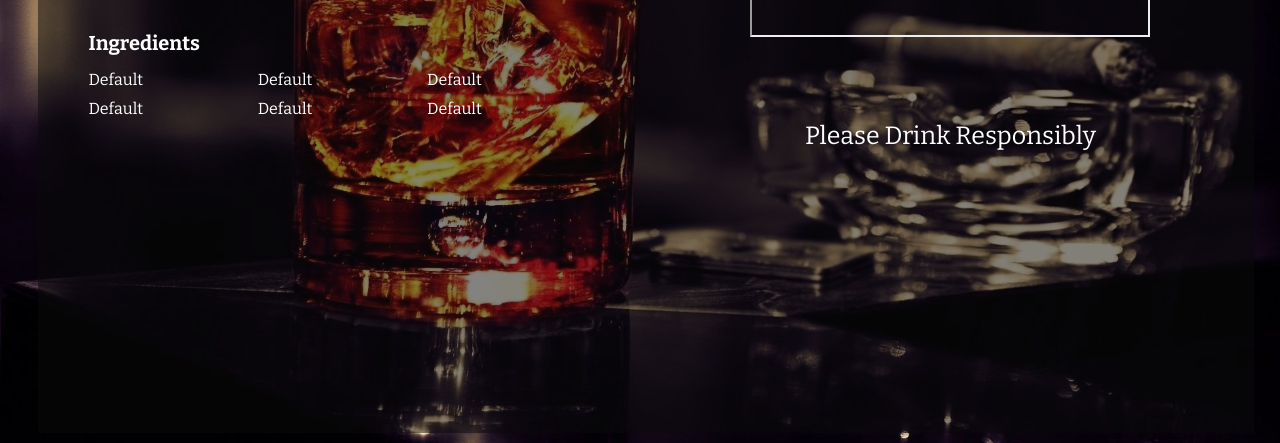
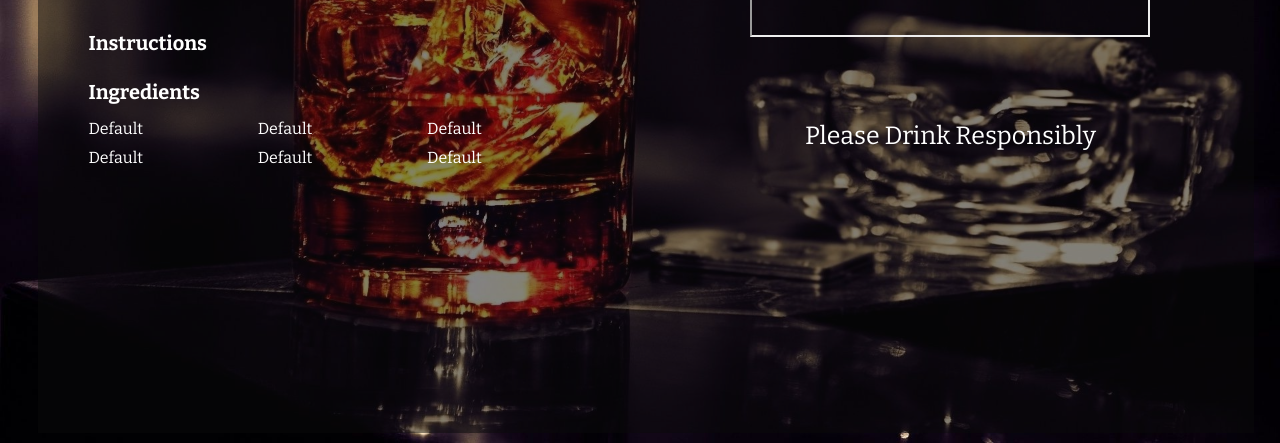
Before and after one commit to sosoberg/project_1, a plain HTML site: page index.html in a window 1280 px wide. Both pictures are taken after a click on the button "Click for Recipe". Shown: the part 357-800 px from the top of the page. Drawn offline with nearby package versions, Linux system fonts and the light colour scheme.

Commit message:
added intruction line for fetch data

```diff
--- a/assets/css/modalstyle.css
+++ b/assets/css/modalstyle.css
@@ -41,6 +41,11 @@
 .ingredgrid {
     display: grid;
     grid-template-columns: 1fr 1fr 1fr 1fr;
+}
+
+#drinkIntructions {
+    list-style-type: none;
+    padding-bottom: 10px;
 }
 
 .ingredient {
--- a/index.html
+++ b/index.html
@@ -91,6 +91,11 @@
                     <h4 class="modaldrinktitle">Name of Drink</h4>
                         <img class="modaldrinkimage" width="200" height="100" src="https://cdn.wallpapersafari.com/2/84/DLiZur.jpg" alt="picture of drink">
                         <div class="ingredDiv">
+                            <div>
+                                <h4>Instructions</h4>
+                                    <li id="drinkIntructions"></li>
+                            </div>
+                            <div>
                                 <h4>Ingredients</h4>
                                     <div class="ingredgrid">
                                         <li class="ingredient">Default</li>
@@ -100,6 +105,7 @@
                                         <li class="ingredient">Default</li>
                                         <li class="ingredient">Default</li>
                                         <button id="closeBtn">X</button>
+                                    </div>
                             </div>
                         </div>
 
```
Lines whose indentation alone changed are shown as unchanged.
